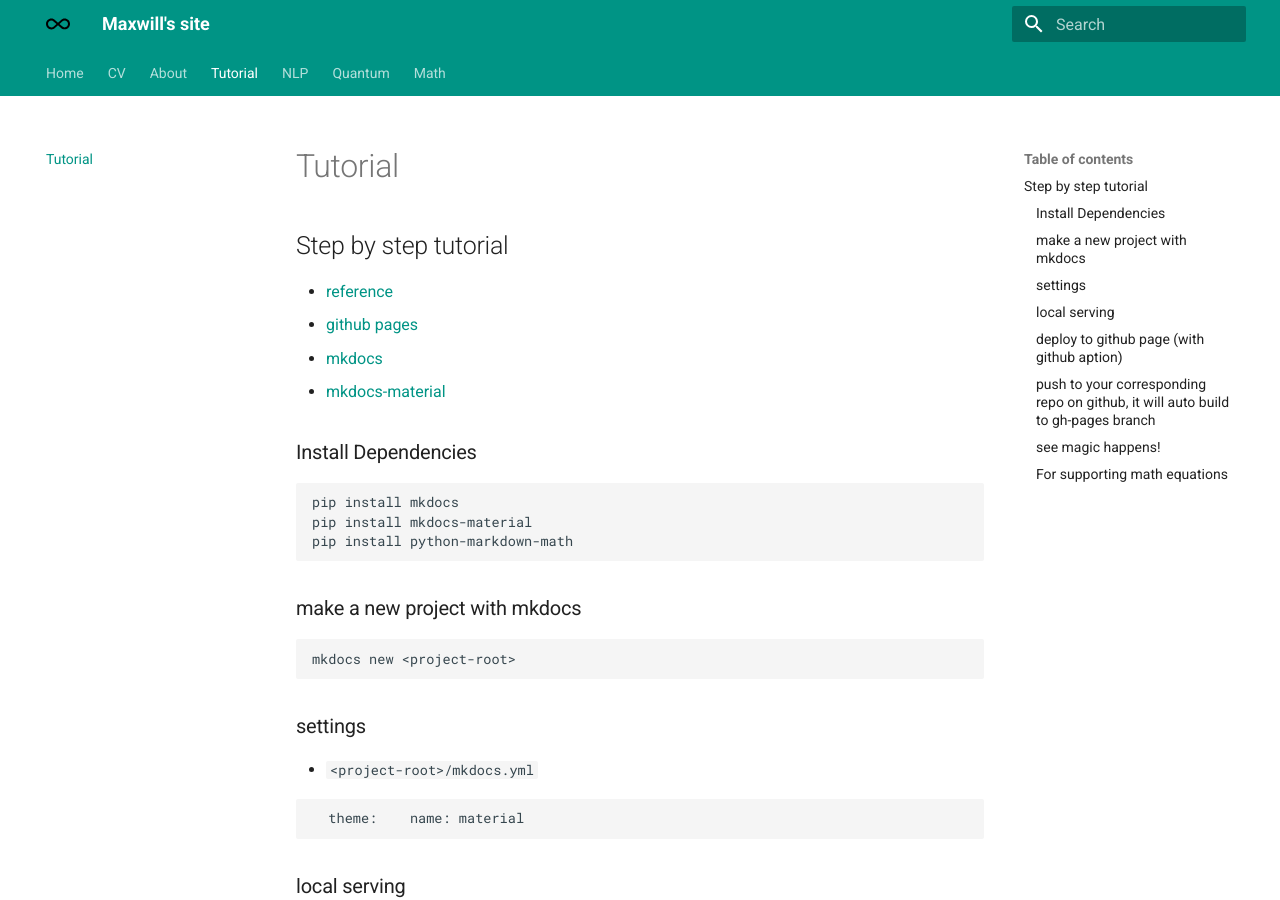
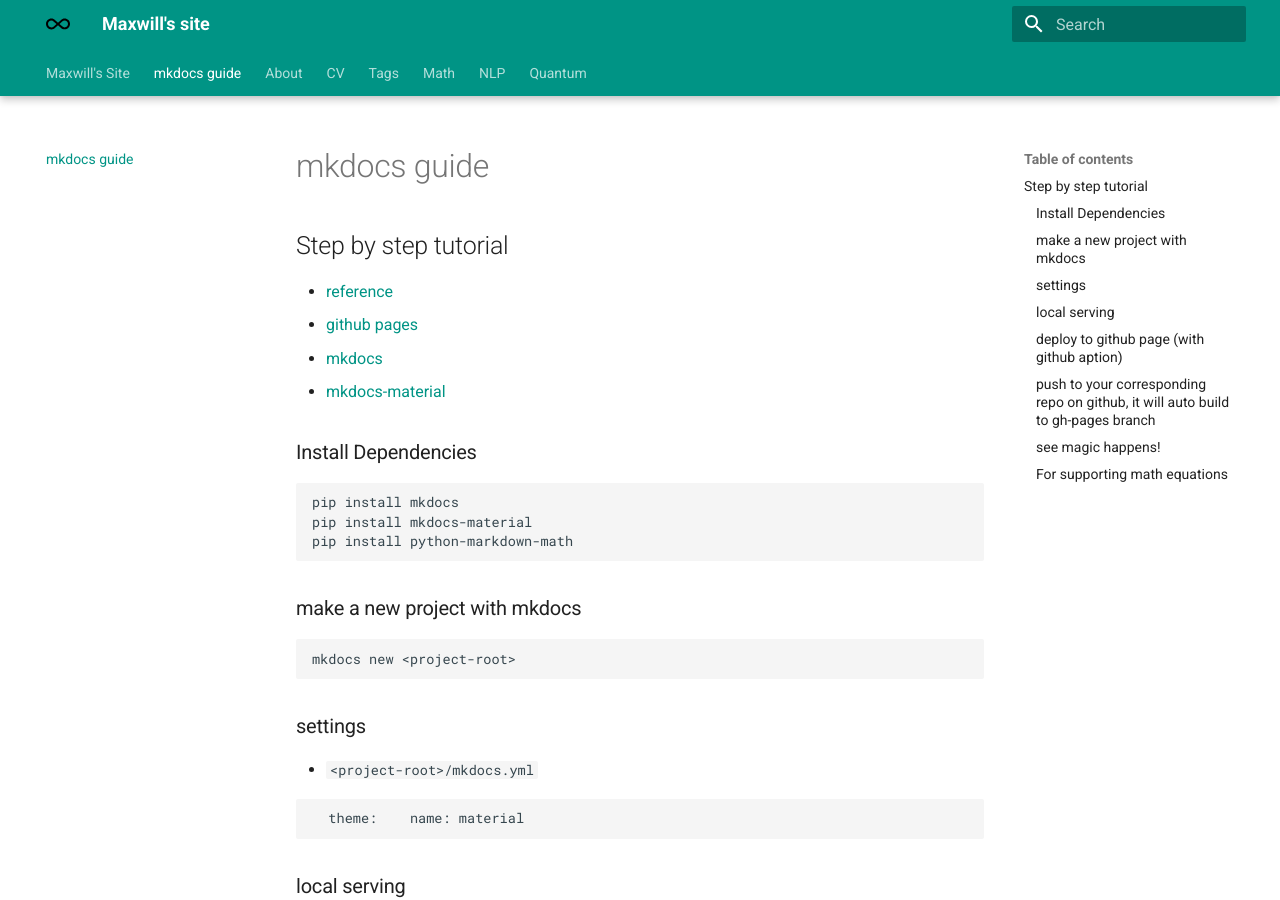
Before and after one commit to EazyReal/eazyreal.github.io, an MkDocs documentation site: the page built from docs/Mkdocs_Guide.md, in a window 1280 px wide and 900 px high. Built offline with MkDocs 1.6.1 and Material for MkDocs 9.7.7, drawn with Linux system fonts in a browser that asks for light colours.

```diff
--- a/docs/step-by-step-mkdocs.md
+++ b/docs/Mkdocs_Guide.md
@@ -1,3 +1,8 @@
+---
+title: mkdocs guide
+tags:
+  - guide
+---
 
 ## Step by step tutorial
 - [reference](https://www.itread01.com/content/1541236983.html)
--- a/docs/index.md
+++ b/docs/index.md
@@ -1,3 +1,9 @@
+---
+title: Maxwill's Site
+tags:
+    - home
+---
+
 # Maxwill's Site
 
 Hello visitors,
--- a/mkdocs.yml
+++ b/mkdocs.yml
@@ -9,20 +9,7 @@ site_name: Maxwill's site
 # repo_url: 'https://github.com/EazyReal/eazyreal.github.io'
 
 # Navigation
-# ./docs/ bla is filled
-nav:
-  - "Home": "index.md"
-  - "CV": "cv.md"
-  - "About": "about.md"
-  - "Tutorial": "step-by-step-mkdocs.md"
-  - "NLP":
-      - "Standford 224n": "NLP/stanford224n-home.md"
-      - "Paper List 2020 Summer": "NLP/paperlist2020summer.md"
-  - "Quantum":
-      - "Quantum Compuation and Quantum Information": "Quantum/QIC.md"
-  - "Math":
-      - "Linear Algebra II": "Math/LAII.md"
-      - "Introduction to Real Analysis II": "Math/IntroRAII.md"
+edit_uri: https://github.com/EazyReal/eazyreal.github.io/tree/main/docs/
 
 # Theme
 theme:
@@ -33,18 +20,27 @@ theme:
     primary: "teal"
     accent: "indigo"
   features:
-    - "tabs"
-    #- 'instant'
+    - navigation.tabs
+    - navigation.tabs.sticky
+    - navigation.instant
+    - navigation.tracking
+    - navigation.indexes
+    - navigation.top
+    - toc.follow
+    - header.autohide
   font:
     text: "Roboto"
     code: "Roboto Mono"
   icon:
     logo: "img/infinity.svg"
     repo: fontawesome/brands/git-alt
-  # at upper left
   logo: "img/infinity.svg"
-  # at browser's tab
   favicon: "img/favicon.ico"
+  plugins:
+    - tags:
+      tags_file: tags.md
+    - search
+    - git-revision-date
 
 extra:
   #social links at btm
--- a/requirements.txt
+++ b/requirements.txt
@@ -1,2 +1,3 @@
 mkdocs-material
 python-markdown-math
+mkdocs-git-revision-date-plugin
```
Also changed, not shown: docs/about.md (+1 -1 lines), docs/tags.md (added, +5 -0 lines), 1 other file.
